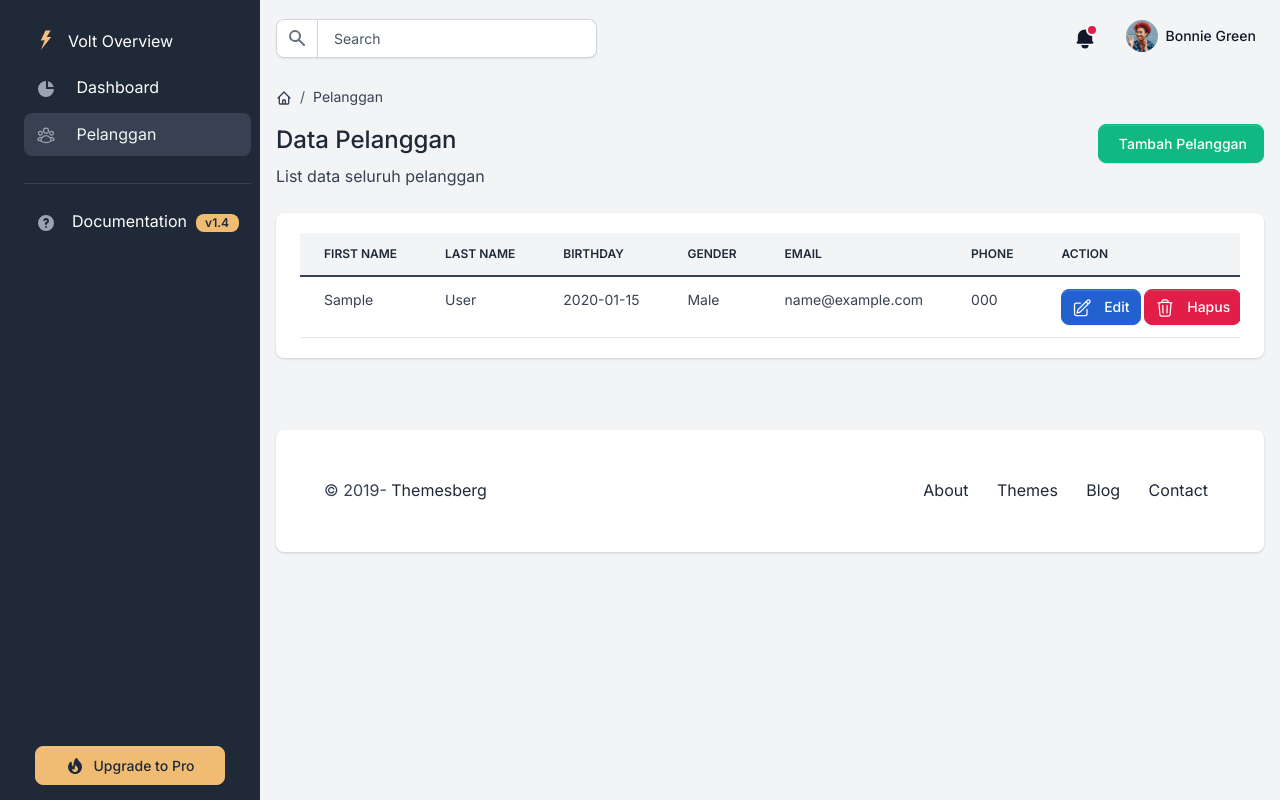
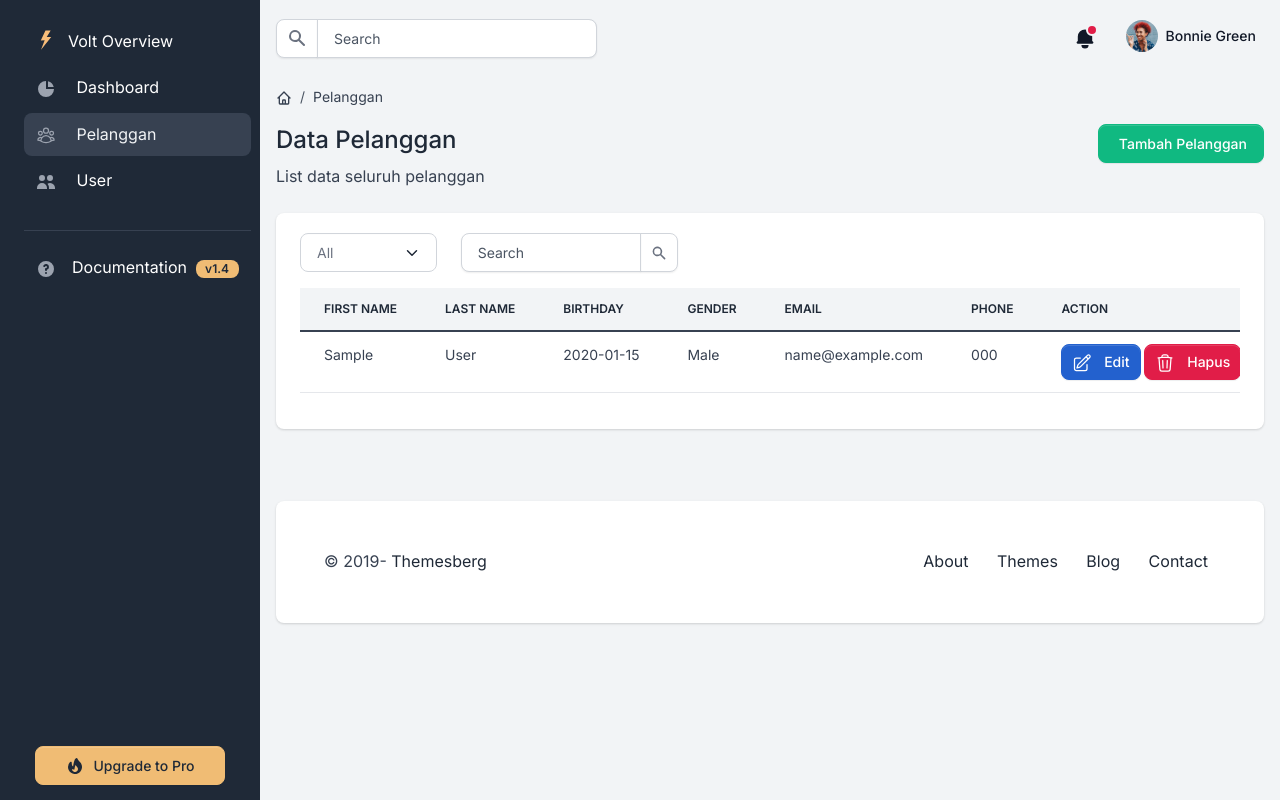
Before and after one commit to faizah25si-lgtm/PFW2SIA-LAB, a Laravel app: page /pelanggan in a window 1280 px wide. Run offline with Laravel 12, Linux system fonts and the light colour scheme; tables that the repository leaves empty hold one stand-in row (values such as "Sample post").

Commit message:
Pertemuan 10

```diff
--- a/app/Http/Controllers/PelangganController.php
+++ b/app/Http/Controllers/PelangganController.php
@@ -11,9 +11,14 @@ class PelangganController extends Controller
     /**
      * Display a listing of the resource.
      */
-    public function index()
+    public function index(Request $request)
     {
-        $data['dataPelanggan'] = Pelanggan::all();
+        $filterableColumns = ['gender'];
+        $searchableColumns = ['first_name'];
+        $data['dataPelanggan'] = Pelanggan::filter($request, $filterableColumns)
+					->search($request, $searchableColumns)
+                    ->paginate(10)
+					->withQueryString();
 		return view('admin.pelanggan.index',$data);
     }
 
--- a/app/Models/Pelanggan.php
+++ b/app/Models/Pelanggan.php
@@ -3,6 +3,7 @@
 namespace App\Models;
 
 use Illuminate\Database\Eloquent\Model;
+use Illuminate\Database\Eloquent\Builder;
 
 class Pelanggan extends Model
 {
@@ -16,4 +17,23 @@ class Pelanggan extends Model
         'email',
         'phone',
     ];
+    public function scopeFilter(Builder $query, $request, array $filterableColumns): Builder
+    {
+    foreach ($filterableColumns as $column) {
+        if ($request->filled($column)) {
+            $query->where($column, $request->input($column));
+        }
+    }
+    return $query;
 }
+public function scopeSearch($query, $request, array $columns)
+{
+    if ($request->filled('search')) {
+        $query->where(function($q) use ($request, $columns) {
+            foreach ($columns as $column) {
+                $q->orWhere($column, 'LIKE', '%' . $request->search . '%');
+            }
+        });
+    }
+}
+}
--- a/resources/views/admin/pelanggan/index.blade.php
+++ b/resources/views/admin/pelanggan/index.blade.php
@@ -1,7 +1,8 @@
 @extends('layouts.admin.app')
 
+
     @section('content')
-<!-- start main content -->
+    {{-- start main content --}}
     <div class="py-4">
         <nav aria-label="breadcrumb" class="d-none d-md-inline-block">
             <ol class="breadcrumb breadcrumb-dark breadcrumb-transparent">
@@ -21,10 +22,11 @@
                 <p class="mb-0">List data seluruh pelanggan</p>
             </div>
             <div>
-                    <a href="{{route('pelanggan.create')}}" class="btn btn-success text-white"><i class="far fa-question-circle me-1"></i> Tambah Pelanggan</a>
+                <a href="{{ route('pelanggan.create') }}" class="btn btn-success text-white"><i class="far fa-question-circle me-1"></i> Tambah Pelanggan</a>
             </div>
         </div>
     </div>
+
 
     <div class="row">
         @if (session('success'))
@@ -36,6 +38,30 @@
             <div class="card border-0 shadow mb-4">
                 <div class="card-body">
                     <div class="table-responsive">
+                        <form method="GET" action="{{ route('pelanggan.index') }}" class="mb-3">
+                            <div class="row">
+                                <div class="col-md-2">
+                                    <select name="gender" class="form-select" onchange="this.form.submit()">
+                                        <option value="">All</option>
+                                        <option value="Male" {{ request('gender')=='Male' ? 'selected' : '' }}>Male</option>
+                                        <option value="Female" {{ request('gender')=='Female' ? 'selected' : '' }}>Female</option>
+                                    </select>
+                                </div>
+                                <div class="col-md-3">
+                                    <div class="input-group">
+                                        <input type="text" name="search" class="form-control" id="exampleInputIconRight" value="{{request('search')}}" placeholder="Search" aria-label="Search">
+                                        <button type="submit" class="input-group-text" id="basic-addon2">
+                                            <svg class="icon icon-xxs" fill="currentColor" viewBox="0 0 20 20" xmlns="http://www.w3.org/2000/svg">
+                                                <path fill-rule="evenodd" d="M8 4a4 4 0 100 8 4 4 0 000-8zM2 8a6 6 0 1110.89 3.476l4.817 4.817a1 1 0 01-1.414 1.414l-4.816-4.816A6 6 0 012 8z" clip-rule="evenodd"></path>
+                                            </svg>
+                                    </button>
+                                     @if(request('search'))
+						                    	<a href="{{ request()->fullUrlWithQuery(['search'=> null]) }}" class="btn btn-outline-secondary ml-3" id="clear-search"> Clear</a>
+					                    @endif
+                                    </div>
+                                </div>
+                            </div>
+                        </form>
                         <table id="table-pelanggan" class="table table-centered table-nowrap mb-0 rounded">
                             <thead class="thead-light">
                                 <tr>
@@ -49,6 +75,8 @@
                                 </tr>
                             </thead>
                             <tbody>
+
+
                                 @foreach($dataPelanggan as $item)
                                 <tr>
                                     <td>{{ $item->first_name }}</td>
@@ -58,9 +86,11 @@
                                     <td>{{ $item->email }}</td>
                                     <td>{{ $item->phone }}</td>
                                     <td><a href="{{ route('pelanggan.edit', $item->pelanggan_id) }}" class="btn btn-info btn-sm">
-            <svg  class="icon icon-xs me-2" data-slot="icon" fill="none" stroke-width="1.5" stroke="currentColor" viewBox="0 0 24 24" xmlns="http://www.w3.org/2000/svg" aria-hidden="true">
-                <path stroke-linecap="round" stroke-linejoin="round" d="m16.862 4.487 1.687-1.688a1.875 1.875 0 1 1 2.652 2.652L10.582 16.07a4.5 4.5 0 0 1-1.897 1.13L6 18l.8-2.685a4.5 4.5 0 0 1 1.13-1.897l8.932-8.931Zm0 0L19.5 7.125M18 14v4.75A2.25 2.25 0 0 1 15.75 21H5.25A2.25 2.25 0 0 1 3 18.75V8.25A2.25 2.25 0 0 1 5.25 6H10"></path></svg>
-                 Edit</a>
+                                            <svg class="icon icon-xs me-2" data-slot="icon" fill="none" stroke-width="1.5" stroke="currentColor" viewBox="0 0 24 24" xmlns="http://www.w3.org/2000/svg" aria-hidden="true">
+                                                <path stroke-linecap="round" stroke-linejoin="round" d="m16.862 4.487 1.687-1.688a1.875 1.875 0 1 1 2.652 2.652L10.582 16.07a4.5 4.5 0 0 1-1.897 1.13L6 18l.8-2.685a4.5 4.5 0 0 1 1.13-1.897l8.932-8.931Zm0 0L19.5 7.125M18 14v4.75A2.25 2.25 0 0 1 15.75 21H5.25A2.25 2.25 0 0 1 3 18.75V8.25A2.25 2.25 0 0 1 5.25 6H10"></path>
+                                            </svg>
+                                            Edit
+                                        </a>
                                         <form action="{{ route('pelanggan.destroy', $item->pelanggan_id) }}" method="POST" style="display:inline">
                                             @csrf
                                             @method("DELETE")
@@ -77,9 +107,12 @@
                             </tbody>
                         </table>
                     </div>
+                    <div class="mt-3">
+                        {{ $dataPelanggan->links('pagination::bootstrap-5') }}
                     </div>
                 </div>
             </div>
         </div>
-<!-- end main content -->
+    </div>
+    {{-- end main content --}}
     @endsection
--- a/resources/views/layouts/admin/sidebar.blade.php
+++ b/resources/views/layouts/admin/sidebar.blade.php
@@ -65,7 +65,21 @@
                         </span>
                         <span class="sidebar-text">Pelanggan</span>
                     </a>
-                </>
+                </li>
+
+                <li class="nav-item {{ request()->routeIs('user.*') ? 'active' : '' }}">
+                <a href="{{ route('user.index') }}" class="nav-link">
+                    <span class="sidebar-icon">
+                        <svg class="icon icon-xs me-2" fill="currentColor" viewBox="0 0 20 20"
+                            xmlns="http://www.w3.org/2000/svg">
+                            <path
+                                d="M9 6a3 3 0 11-6 0 3 3 0 016 0zM17 6a3 3 0 11-6 0 3 3 0 016 0zM12.93 17c.046-.327.07-.66.07-1a6.97 6.97 0 00-1.5-4.33A5 5 0 0119 16v1h-6.07zM6 11a5 5 0 015 5v1H1v-1a5 5 0 015-5z">
+                            </path>
+                        </svg>
+                    </span>
+                    <span class="sidebar-text">User</span>
+                </a>
+            </li>
 
                 <li role="separator" class="dropdown-divider mt-4 mb-3 border-gray-700"></li>
                 <li class="nav-item">
```
Also changed, not shown: database/seeders/CreateFirstUse.php (added, +21 -0 lines), database/seeders/CreatePelangganDummy.php (added, +29 -0 lines). Lines whose indentation alone changed are shown as unchanged.
